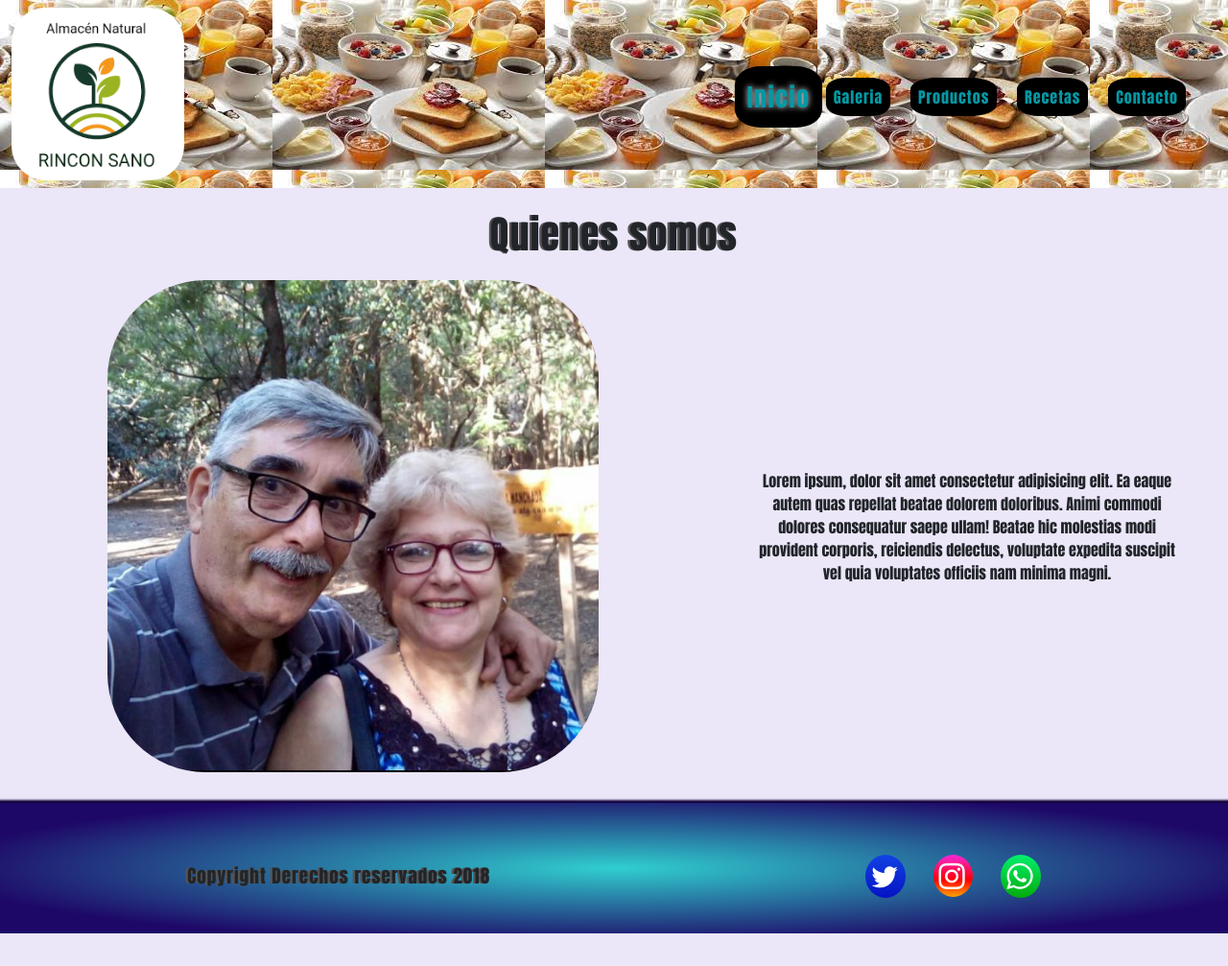
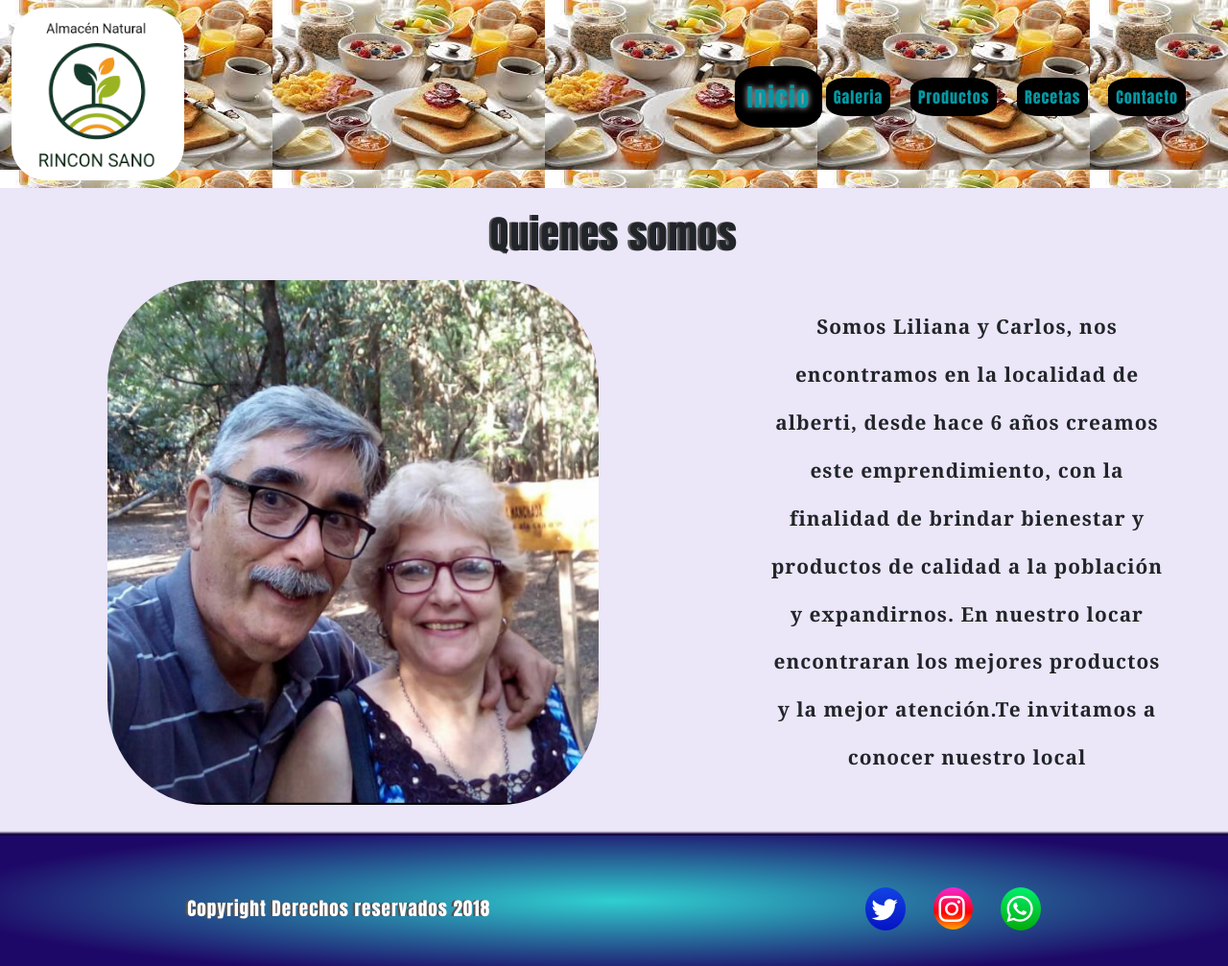
Before and after one commit to FedePallero/proyecto-coderh, a website: page index.html in a window 1280 px wide. Shown: the whole page at 96% size. Before the commit the page ends 973 px from the top, so only its background shows below. Drawn offline with nearby package versions, Linux system fonts and the light colour scheme.

Commit message:
textos e imagenes reales

```diff
--- a/SCSS/layout/_footer.scss
+++ b/SCSS/layout/_footer.scss
@@ -7,6 +7,9 @@ footer{
     justify-content: space-evenly;
     background-image: $blue-gradient;
     box-shadow:  0 2px 2px 5px rgb(17, 0, 58);
+    p{
+        color: white;
+    }
     .redes {
         display: flex;
         align-items: center;
--- a/SCSS/layout/_navbar.scss
+++ b/SCSS/layout/_navbar.scss
@@ -52,6 +52,7 @@
                     &.active{
                         text-shadow: 0 0 4px rgb(216, 217, 224);
                         transform:scale(1.6,1.6);
+                        color: black;
                     }
                 }
 
--- a/SCSS/mediaqueries/_desktop.scss
+++ b/SCSS/mediaqueries/_desktop.scss
@@ -137,6 +137,7 @@
             .nav-item{
                 margin-left: 1.3rem;
 
+
                 a{
                     color: rgb(4, 152, 163);
                     background-color: black;
@@ -144,6 +145,7 @@
                     &:hover{
                         color: aliceblue;
                     }
+
                 }
             }
 
@@ -239,6 +241,12 @@
         height: 48rem;
         width: 35rem;
     }
+    .section_main p{
+        line-height: 240%;
+        font-size: 1.3rem;
+        font-family: Georgia, 'Times New Roman', Times, serif;
+        font-weight: 800;
+    }
 
     .carousel img{
         width: 100%;
--- a/SCSS/views-mains/_index.scss
+++ b/SCSS/views-mains/_index.scss
@@ -16,6 +16,9 @@
 
     p{
         text-align: center;
+        padding: 0 1rem;
         margin: 1.5rem 0;
+        letter-spacing: 1px;
+        line-height: 200%;
     }
 }
--- a/index.html
+++ b/index.html
@@ -64,7 +64,7 @@
             <div>
                 <img class="img_inicio" src="./images/imagen-caraduenos1.png" alt="">
             </div>
-            <p>Lorem ipsum, dolor sit amet consectetur adipisicing elit. Ea eaque autem quas repellat beatae dolorem doloribus. Animi commodi dolores consequatur saepe ullam! Beatae hic molestias modi provident corporis, reiciendis delectus, voluptate expedita suscipit vel quia voluptates officiis nam minima magni.
+            <p>Somos Liliana y Carlos, nos encontramos en la localidad de alberti, desde hace 6 años creamos este emprendimiento, con la finalidad de brindar bienestar y productos de calidad a la población y expandirnos. En nuestro locar encontraran los mejores productos y la mejor atención.Te invitamos a conocer nuestro local
             </p>
         </section>
     </main>
```
Also changed, not shown: css/styles.css, 1 other file.
